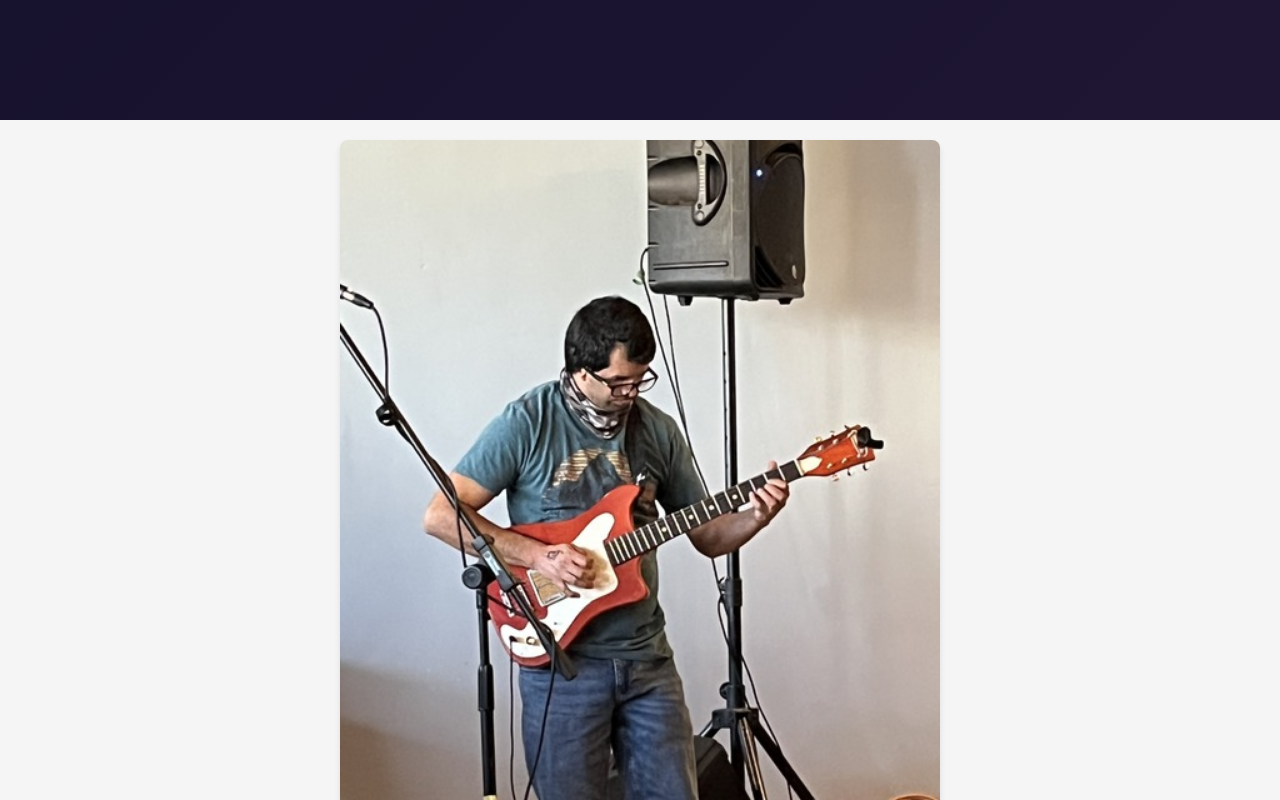
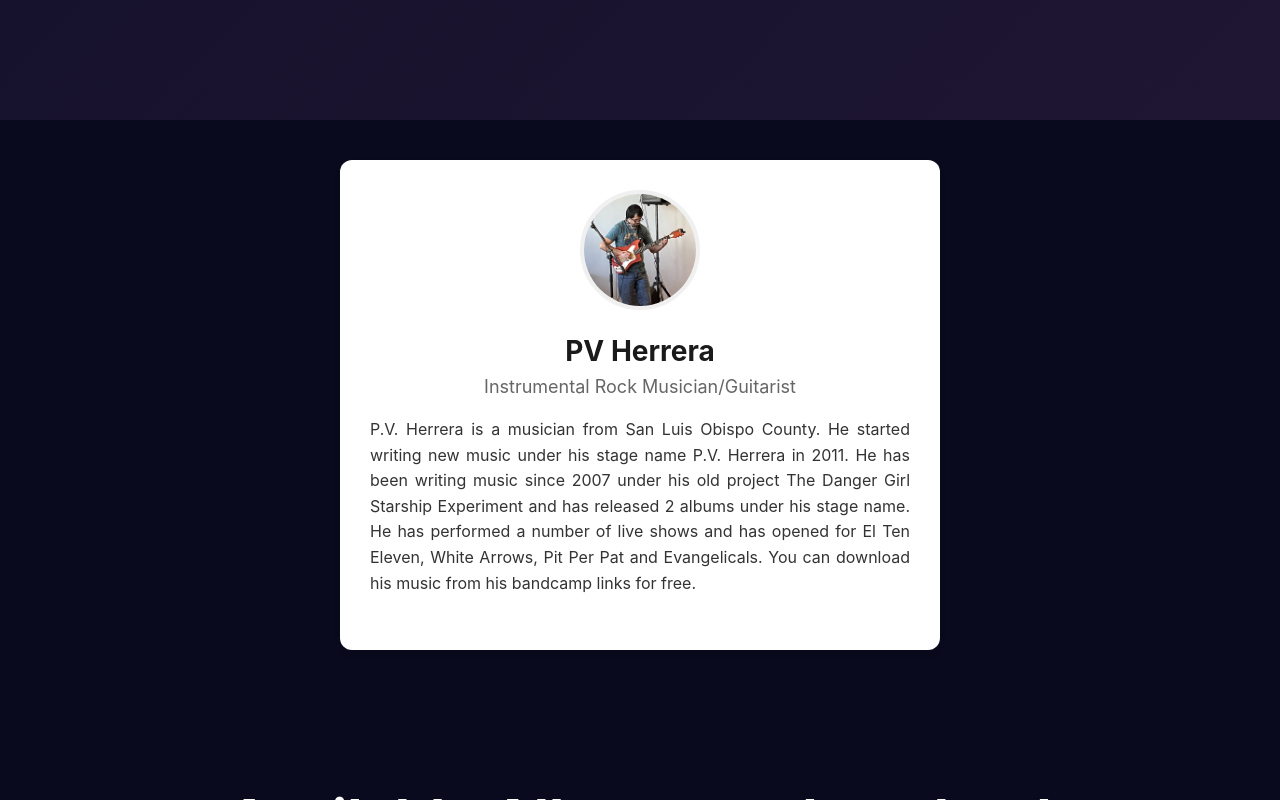
Before and after one commit to pvherreramusic/newwebsite, a React (Create React App) app: page / in a window 1280 px wide. Shown: the part 680-1480 px from the top of the page. Built offline with nearby package versions, Linux system fonts and the light colour scheme.

Commit message:
Updated Bio

```diff
--- /dev/null
+++ b/src/Bio.js
@@ -0,0 +1,112 @@
+export default function Bio() {
+    const containerStyle = {
+        maxWidth: '600px',
+        margin: '40px auto',
+        padding: '30px',
+        backgroundColor: '#ffffff',
+        borderRadius: '12px',
+        boxShadow: '0 4px 6px rgba(0, 0, 0, 0.1)',
+        fontFamily: '-apple-system, BlinkMacSystemFont, "Segoe UI", Roboto, sans-serif'
+    };
+
+    const imageContainerStyle = {
+        display: 'flex',
+        justifyContent: 'center',
+        marginBottom: '24px'
+    };
+
+    const imageStyle = {
+        width: '120px',
+        height: '120px',
+        borderRadius: '50%',
+        objectFit: 'cover',
+        border: '4px solid #f0f0f0'
+    };
+
+    const nameStyle = {
+        fontSize: '28px',
+        fontWeight: '700',
+        color: '#1a1a1a',
+        marginBottom: '8px',
+        textAlign: 'center'
+    };
+
+    const titleStyle = {
+        fontSize: '18px',
+        color: '#666',
+        marginBottom: '20px',
+        textAlign: 'center'
+    };
+
+    const bioTextStyle = {
+        fontSize: '16px',
+        lineHeight: '1.6',
+        color: '#333',
+        marginBottom: '24px',
+        textAlign: 'justify'
+    };
+
+    const socialLinksStyle = {
+        display: 'flex',
+        justifyContent: 'center',
+        gap: '16px',
+        flexWrap: 'wrap'
+    };
+
+    const linkStyle = {
+        padding: '10px 20px',
+        backgroundColor: '#007bff',
+        color: '#ffffff',
+        textDecoration: 'none',
+        borderRadius: '6px',
+        fontSize: '14px',
+        fontWeight: '500',
+        transition: 'background-color 0.3s ease'
+    };
+
+    return (
+        <div style={containerStyle}>
+            <div style={imageContainerStyle}>
+                <img
+                    src={require('./images/pvherreralive.jpg')}
+                    alt="Profile"
+                    style={imageStyle}
+                />
+            </div>
+
+            <h1 style={nameStyle}>PV Herrera</h1>
+            <p style={titleStyle}>Instrumental Rock Musician/Guitarist</p>
+
+            <p style={bioTextStyle}>
+                P.V. Herrera is a musician from San Luis Obispo County. He started writing new music under his stage name P.V. Herrera in 2011. He has been writing music since 2007 under his old project The Danger Girl Starship Experiment and has released 2 albums under his stage name. He has performed a number of live shows and has opened for El Ten Eleven, White Arrows, Pit Per Pat and Evangelicals. You can download his music from his bandcamp links for free.
+            </p>
+
+            {/*<div style={socialLinksStyle}>*/}
+            {/*    <a*/}
+            {/*        href="#"*/}
+            {/*        style={linkStyle}*/}
+            {/*        onMouseOver={(e) => e.target.style.backgroundColor = '#0056b3'}*/}
+            {/*        onMouseOut={(e) => e.target.style.backgroundColor = '#007bff'}*/}
+            {/*    >*/}
+            {/*        GitHub*/}
+            {/*    </a>*/}
+            {/*    <a*/}
+            {/*        href="#"*/}
+            {/*        style={linkStyle}*/}
+            {/*        onMouseOver={(e) => e.target.style.backgroundColor = '#0056b3'}*/}
+            {/*        onMouseOut={(e) => e.target.style.backgroundColor = '#007bff'}*/}
+            {/*    >*/}
+            {/*        LinkedIn*/}
+            {/*    </a>*/}
+            {/*    <a*/}
+            {/*        href="#"*/}
+            {/*        style={linkStyle}*/}
+            {/*        onMouseOver={(e) => e.target.style.backgroundColor = '#0056b3'}*/}
+            {/*        onMouseOut={(e) => e.target.style.backgroundColor = '#007bff'}*/}
+            {/*    >*/}
+            {/*        Twitter*/}
+            {/*    </a>*/}
+            {/*</div>*/}
+        </div>
+    );
+}
--- a/src/Homecard.js
+++ b/src/Homecard.js
@@ -11,6 +11,7 @@ import BandcampCigs from "./BandcampCigs";
 import BandcampXanax from "./BandcampXanax";
 import YouTubePlayer from "./VIdoePlayer";
 import {ImageComponent} from "./ImageCompment";
+import Bio from "./Bio";
 
 
 
@@ -82,7 +83,7 @@ export function LandingPage() {
             </section>
 
             {/* Features Section */}
-            <ImageComponent></ImageComponent>
+            <Bio/>
 
             <section style={styles.features} id="features">
                 <h2 style={styles.sectionTitle}>Available Albums to download</h2>
```
